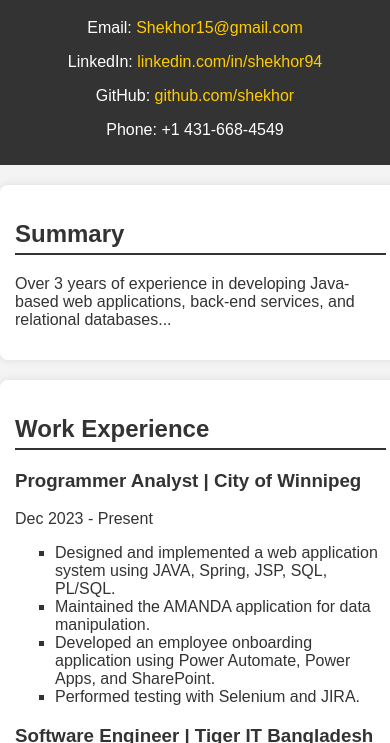
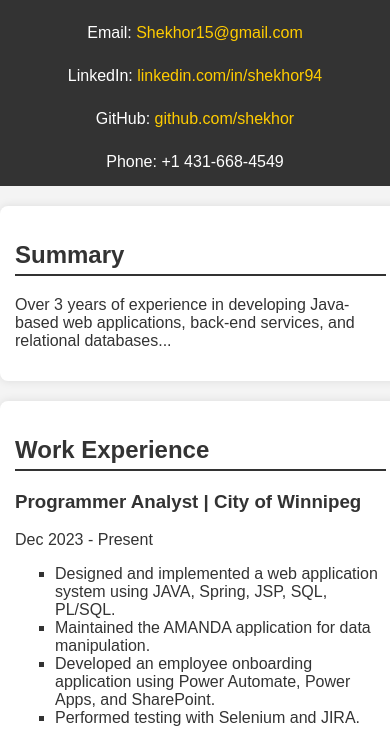
Before and after one commit to shekhor/shekhor.github.io, a plain HTML site: page index.html in a window 390 px wide. Shown: the part 71-814 px from the top of the page. Drawn offline with Linux system fonts and the light colour scheme.

Commit message:
Updated the css.

```diff
--- a/index.html
+++ b/index.html
@@ -18,6 +18,15 @@
             color: #fff;
             text-align: center;
             padding: 20px;
+        }
+        header p {
+            margin: 5px 0;
+        }
+        .header-info {
+            display: flex;
+            justify-content: center;
+            flex-wrap: wrap;
+            gap: 15px;
         }
         header a {
             color: #ffcc00;
@@ -47,16 +56,22 @@
             header {
                 padding: 10px;
             }
+            .header-info {
+                flex-direction: column;
+                align-items: center;
+            }
         }
     </style>
 </head>
 <body>
     <header>
         <h1>Shekhor Chanda</h1>
-        <p>Email: <a href="mailto:Shekhor15@gmail.com">Shekhor15@gmail.com</a></p>
-        <p>LinkedIn: <a href="https://linkedin.com/in/shekhor94" target="_blank">linkedin.com/in/shekhor94</a></p>
-        <p>GitHub: <a href="https://github.com/shekhor" target="_blank">github.com/shekhor</a></p>
-        <p>Phone: +1 431-668-4549</p>
+        <div class="header-info">
+            <p>Email: <a href="mailto:Shekhor15@gmail.com">Shekhor15@gmail.com</a></p>
+            <p>LinkedIn: <a href="https://linkedin.com/in/shekhor94" target="_blank">linkedin.com/in/shekhor94</a></p>
+            <p>GitHub: <a href="https://github.com/shekhor" target="_blank">github.com/shekhor</a></p>
+            <p>Phone: +1 431-668-4549</p>
+        </div>
     </header>
 
     <section id="summary">
```
